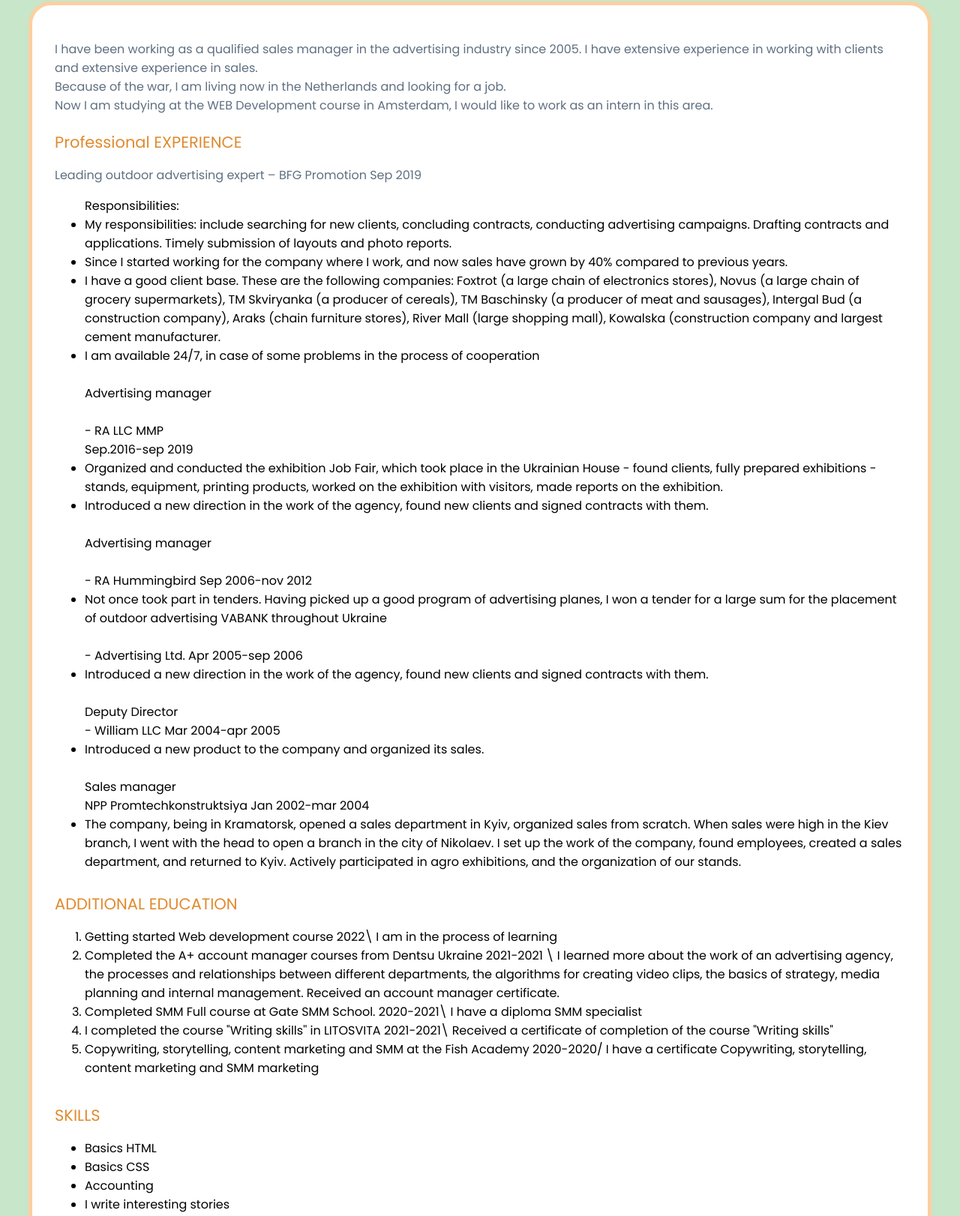
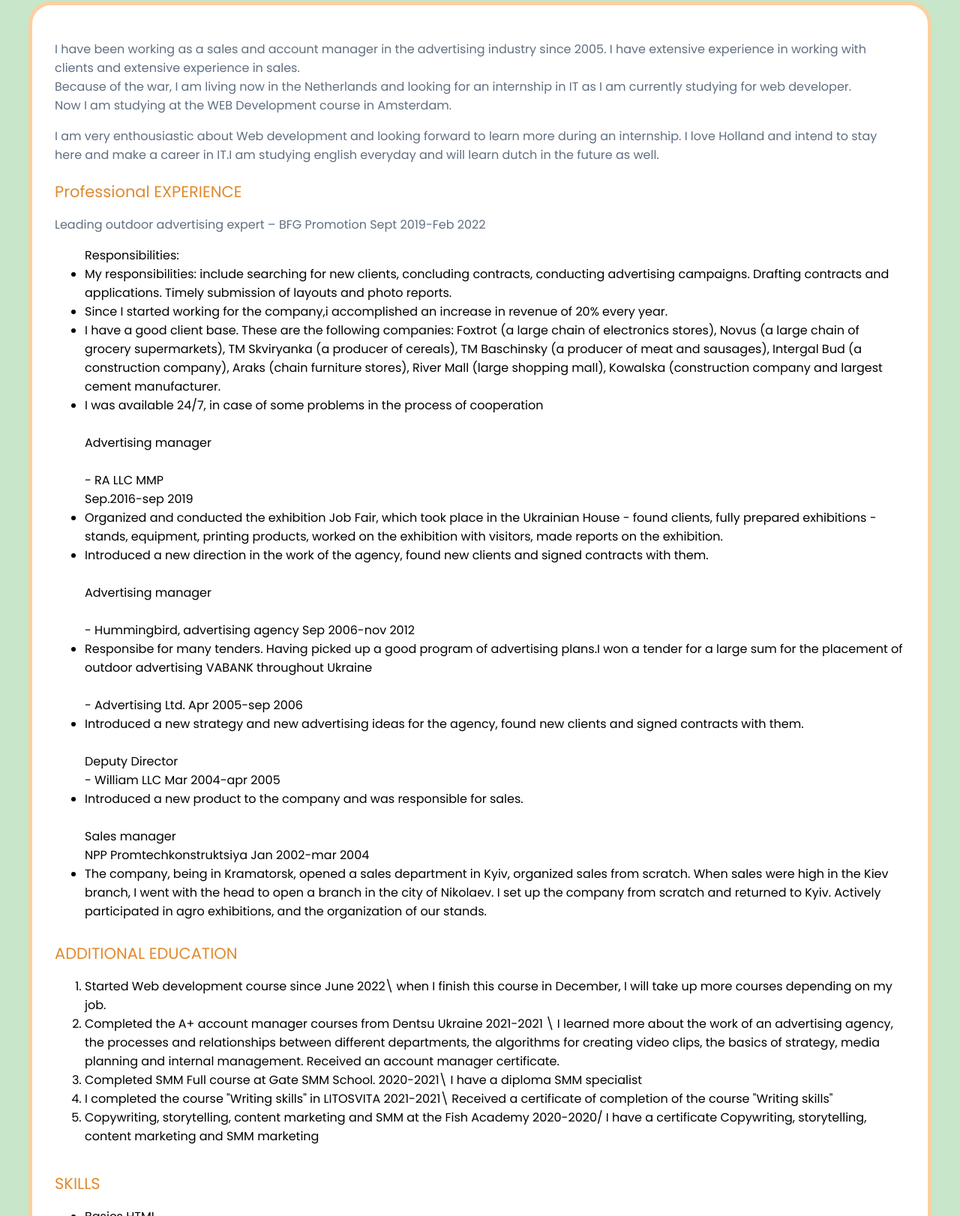
Before and after one commit to NatalyKokidko/NatalyKokidko.github.io, a plain HTML site: page index.html in a window 1280 px wide. Shown: the part 442-2064 px from the top of the page at 75% size. Drawn offline with Linux system fonts and the light colour scheme.

Commit message:
Some changes

```diff
--- a/index.html
+++ b/index.html
@@ -37,44 +37,45 @@
 
         <!-- Card start -->
         <div class="card">
-          <p>I have been working as a qualified sales manager in the advertising industry since 2005. I have extensive experience in working with clients and extensive experience in sales.<br/>
-Because of the war, I am  living now in the Netherlands and looking for a job.<br/> Now I am studying at the WEB Development course in Amsterdam, I would like to work as an intern in this area.
-          </p>
+          <p>I have been working as a sales and account manager in the advertising industry since 2005. I have extensive experience in working with clients and extensive experience in sales.<br/>
+Because of the war, I am  living now in the Netherlands and looking for an internship in IT as I am currently studying for web developer.<br/> Now I am studying at the WEB Development course in Amsterdam.</p>
+<p>I am very enthousiastic about Web development and looking forward to learn more during an internship. I love Holland and intend to stay here and make a career in IT.I am studying english everyday and will learn dutch in the future as well.</p>
+ </p>
           <h3>Professional EXPERIENCE</h3>
-          <p>Leading outdoor advertising expert – BFG Promotion   Sep 2019<br/>
+          <p>Leading outdoor advertising expert – BFG Promotion   Sept 2019-Feb 2022<br/>
             <ul>
 Responsibilities:
               <li>My responsibilities: include searching for new clients, concluding contracts, conducting advertising campaigns. Drafting contracts and applications. Timely submission of layouts and photo reports.
-              <li> Since I started working for the company where I work, and now sales have grown by 40% compared to previous years.</li>
+              <li> Since I started working for the company,i accomplished an increase in revenue of 20% every year.</li>
               <li> I have a good client base. These are the following companies: Foxtrot (a large chain of electronics stores), Novus (a large chain of grocery supermarkets), TM Skviryanka (a producer of cereals), TM Baschinsky (a producer of meat and sausages), Intergal Bud (a construction company), Araks (chain furniture stores), River Mall (large shopping mall), Kowalska (construction company and largest cement manufacturer.</li>
-              <li>I am available 24/7, in case of some problems in the process of cooperation</li><br/>
+              <li>I was available 24/7, in case of some problems in the process of cooperation</li><br/>
 
 Advertising manager<br/><br/>
 -  RA LLC MMP<br/>Sep.2016-sep 2019<br/>
     <li> Organized and conducted the exhibition Job Fair, which took place in the Ukrainian House - found clients, fully prepared exhibitions - stands, equipment, printing products, worked on the exhibition with visitors, made reports on the exhibition.</li>
 <li>Introduced a new direction in the work of the agency, found new clients and signed contracts with them.</li><br/>
 Advertising manager<br/><br/>
- -  RA Hummingbird Sep 2006-nov 2012
+ -   Hummingbird, advertising agency Sep 2006-nov 2012
               <li>
-Not once took part in tenders. Having picked up a good program of advertising planes, I won a tender for a large sum for the placement of outdoor advertising VABANK throughout Ukraine</li><br/>
+Responsibe for many tenders. Having picked up a good program of advertising plans.I won a tender for a large sum for the placement of outdoor advertising VABANK throughout Ukraine</li><br/>
 -  Advertising Ltd. Apr 2005-sep 2006
               <li>
-Introduced a new direction in the work of the agency, found new clients and signed contracts with them.</li><br/>
+Introduced a new strategy and new advertising ideas for the agency, found new clients and signed contracts with them.</li><br/>
 Deputy Director<br>
  -  William LLC Mar 2004-apr 2005<br/>
-              <li>Introduced a new product to the company and organized its sales.</li><br/>
+              <li>Introduced a new product to the company and was responsible for sales.</li><br/>
   Sales manager<br/>
 NPP Promtechkonstruktsiya Jan 2002-mar 2004<br/>
               <li>
-The company, being in Kramatorsk, opened a sales department in Kyiv, organized sales from scratch. When sales were high in the Kiev branch, I went with the head to open a branch in the city of Nikolaev. I set up the work of the company, found employees, created a sales department, and returned to Kyiv. Actively participated in agro exhibitions, and the organization of our stands.</li>
+The company, being in Kramatorsk, opened a sales department in Kyiv, organized sales from scratch. When sales were high in the Kiev branch, I went with the head to open a branch in the city of Nikolaev. I set up the company from scratch and returned to Kyiv. Actively participated in agro exhibitions, and the organization of our stands.</li>
           </ul>
               </p>
            <h4>ADDITIONAL EDUCATION</h4>
           <ol tipe>
-              <li>Getting started Web development course 2022\ I am in the process of learning</li>
+              <li> Started Web development course since June 2022\ when I finish this course in December, I will take up more courses depending on my job. </li>
                 <li>Completed the A+ account manager courses from Dentsu Ukraine 2021-2021 \ I learned more about the work of an advertising agency, the processes and relationships between different departments, the algorithms for creating video clips, the basics of strategy, media planning and internal management. Received an account manager certificate.</li>
               <li> Completed SMM Full course at Gate SMM School. 2020-2021\ I have a diploma SMM specialist</li>
-              <li> I completed the course "Writing skills'' in LITOSVITA 2021-2021\ Received a certificate of completion of the course "Writing skills"</li>
+              <li> I completed the course "Writing skills" in LITOSVITA 2021-2021\ Received a certificate of completion of the course "Writing skills"</li>
               <li> Copywriting, storytelling, content marketing and SMM at the Fish Academy 2020-2020/ I have a certificate Copywriting, storytelling, content marketing and SMM marketing</li>
             </ol>
               </p>
@@ -83,13 +84,11 @@ The company, being in Kramatorsk, opened a sales department in Kyiv, organized s
               <li>Basics HTML</li>
               <li>Basics CSS</li>
               <li>Accounting</li>
-              <li>I write interesting stories</li>
               <li>Media planning</li>
               <li>Work in the program Spay Outdoor</li>
               <li>Advanced Microsoft Excel Use</li>
               <li>Advanced Microsoft Word Use</li>
-              <li> Analytic mindset</li>
-              <li> Finding new clients and working with them</li>
+              <li>Analytical mindset</li>
               <li>Team player</li>
               <li>Quick learner</li>
               <li>Positive thinking</li>
```
